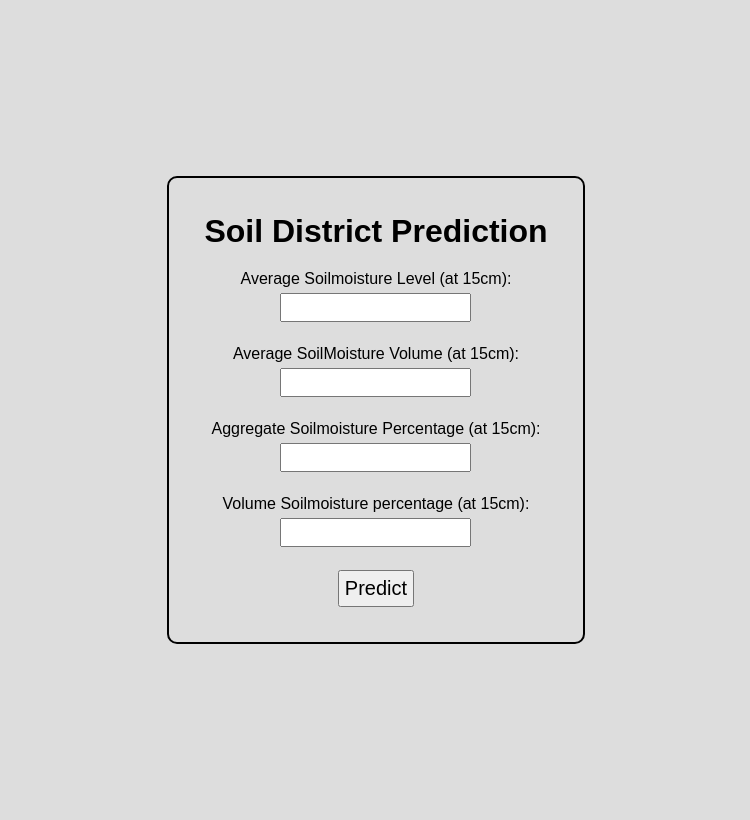
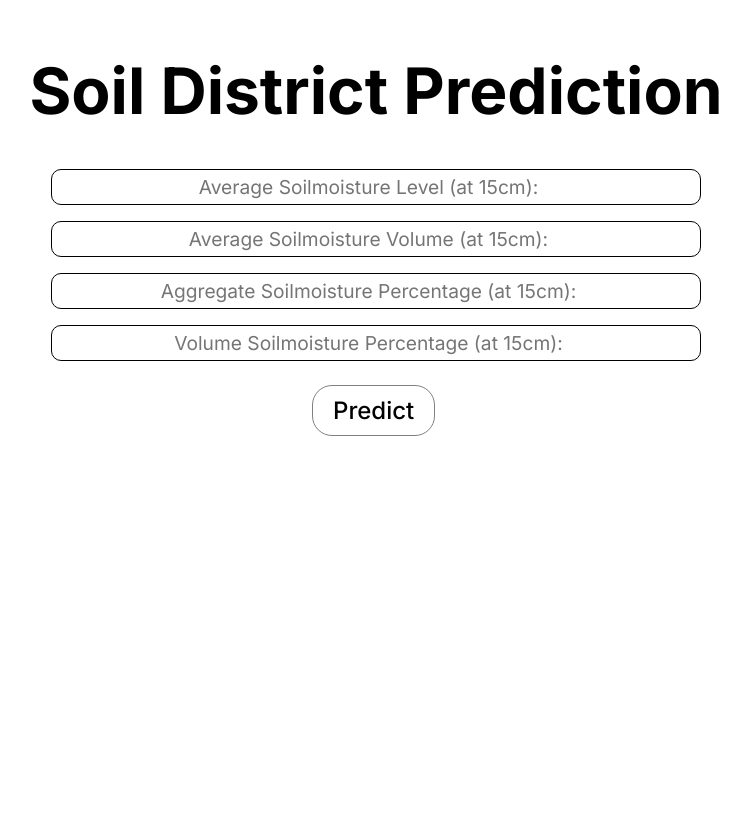
Before and after one commit to anand-patel-91/Minor-Project, a Flask app: page / in a window 1280 px wide. Shown: the whole page, without its empty margins (264-1014 px from the left). After the commit the page ends 436 px from the top, so only its background shows below. Run offline with Flask 3, Linux system fonts and the light colour scheme.

Commit message:
css added

```diff
--- a/static/style.css
+++ b/static/style.css
@@ -1,25 +1,32 @@
+
+@import url('https://fonts.googleapis.com/css2?family=Inter:wght@100;200;300;400;500;600;700;800;900&display=swap');
 *{
-    margin: 0;
-    padding: 5px;
-    font-family: sans-serif;
+     margin:0;
+     padding:0;
+    font-family: 'Inter', sans-serif;
+
 }
 
 body{
-    height: 100vh;
-    display: flex;
+    /* height: 100vh; */
+    /* display: flex;
     flex-direction: column;
-    justify-content: center;
-    background-color: #ddd;
-    align-items: center;
+    justify-content: center; */
+    /* background-color: #ddd; */
+    /* align-items: center; */
+    margin: 0;
+    padding: 0;
 }
 
 .container{
     padding: 20px;
-    display: flex;
-    flex-direction: column;
+    width: 70%;
+    margin: auto;
+    /* display: flex; */
+    /* flex-direction: column;
     justify-content: center;
-    align-items: center;
-    border: 2px solid black;
+    align-items: center; */
+    /* border: 2px solid black; */
     border-radius: 10px;
 }
 
@@ -28,12 +35,45 @@ h1{
 }
 
 button{
-    padding: 5px;
+    padding: 10px 20px;
     margin: 5px;
-    font-size: 20px;
+    font-size: 1.5rem;
+    margin: 1rem auto;
+    /* font-size: 1.5rem; */
+    font-weight: 500;
+    background: white;
+    border: 1px solid grey;
+    border-radius: 20px;
+    margin-left: 30vw;
+
+
+}
+button:hover{
+    background-color: rgb(221, 221, 221);
 }
 
 input{
     text-align: center;
-    padding: 5px;
+    padding: 5px 10px;
+    font-size: 1.2rem;
+    background: transparent;
+    outline: none;
+    border: 1px solid black;
+    border-radius: 10px;
+    min-width: 70%;
+    margin: 0.5rem auto;
 }
+
+.container h1{
+    font-size: 4rem;
+    margin: 2rem 0;
+    text-align: center;
+}
+
+.item{
+    display: flex;
+    align-items: center;
+    justify-content: space-between;
+    width: 100%;
+    /* background: rebeccapurple; */
+}
--- a/templates/index.html
+++ b/templates/index.html
@@ -1,25 +1,44 @@
 <!DOCTYPE html>
 <html lang="en">
+
 <head>
     <meta charset="UTF-8">
     <meta name="viewport" content="width=device-width, initial-scale=1.0">
     <title>Soil District Prediction</title>
     <link rel="stylesheet" type="text/css" href="{{ url_for('static', filename='style.css') }}">
 </head>
+
 <body>
     <div class="container">
         <h1>Soil District Prediction</h1>
-        <label for="feature1">Average Soilmoisture Level (at 15cm):</label>
-        <input type="number" id="feature1" autocomplete="on" required><br>
-        <label for="feature2">Average SoilMoisture Volume (at 15cm):</label>
-        <input type="number" id="feature2" autocomplete="on" required><br>
-        <label for="feature3">Aggregate Soilmoisture Percentage (at 15cm):</label>
-        <input type="number" id="feature3" autocomplete="on" required><br>
-        <label for="feature4">Volume Soilmoisture percentage (at 15cm):</label>
-        <input type="number" id="feature4" autocomplete="on" required><br>
+        <div class="item">
+
+            <!-- <label for="feature1">Average Soilmoisture Level (at 15cm):</label> -->
+            <input type="number" id="feature1" autocomplete="on" required
+                placeholder="Average Soilmoisture Level (at 15cm):"><br>
+        </div>
+        <div class="item">
+
+            <!-- <label for="feature2">Average SoilMoisture Volume (at 15cm):</label> -->
+            <input type="number" id="feature2" autocomplete="on" required
+                placeholder="Average Soilmoisture Volume (at 15cm):"><br>
+        </div>
+        <div class="item">
+
+            <!-- <label for="feature3">Aggregate Soilmoisture Percentage (at 15cm):</label> -->
+            <input type="number" id="feature3" autocomplete="on" required
+                placeholder="Aggregate Soilmoisture Percentage (at 15cm):"><br>
+        </div>
+        <div class="item">
+
+            <!-- <label for="feature4">Volume Soilmoisture percentage (at 15cm):</label> -->
+            <input type="number" id="feature4" autocomplete="on" required
+                placeholder="Volume Soilmoisture Percentage (at 15cm):"><br>
+        </div>
         <button onclick="predictDistrict()">Predict</button>
         <p id="predicted_district"></p>
     </div>
     <script src="{{url_for('static', filename='script.js')}}"></script>
 </body>
+
 </html>
```
